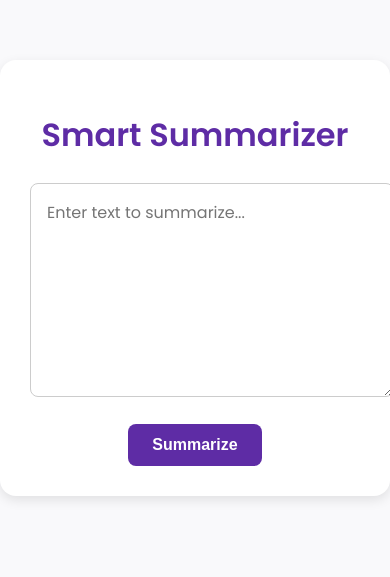
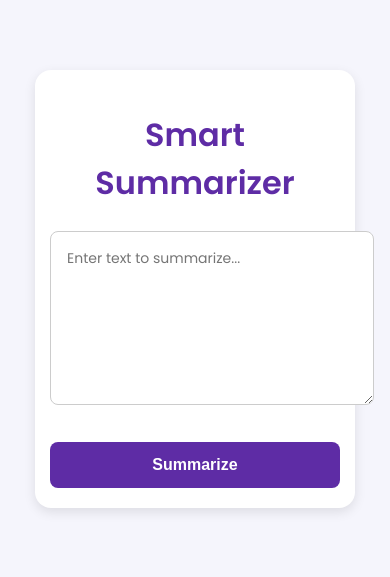
Before and after one commit to RWalters907/snorby, a FastAPI app: page /summarizer in a window 390 px wide. Shown: the top 577 px of the page. Run offline with FastAPI, Linux system fonts and the light colour scheme.

Commit message:
Smart Summarizer: UI improvements, backend fixes, deployment ready

```diff
--- a/app/main.py
+++ b/app/main.py
@@ -30,7 +30,7 @@
 # === Middleware ===
 app.add_middleware(
     CORSMiddleware,
-    allow_origins=["*"],  # adjust for production
+    allow_origins=["*"],  # Adjust to your domains for production security
     allow_credentials=True,
     allow_methods=["*"],
     allow_headers=["*"],
@@ -61,7 +61,13 @@
 @app.post("/summarize")
 async def summarize(input: TextInput):
     try:
-        logging.info("Received text for summarization (truncated): %s", input.text[:100])
+        trimmed_text = input.text.strip()
+        if not trimmed_text:
+            logging.warning("Empty text received for summarization.")
+            return JSONResponse(status_code=400, content={"error": "Input text is empty."})
+
+        logging.info("Received text for summarization (truncated): %s", trimmed_text[:100])
+
         response = openai_client.chat.completions.create(
             model="gpt-3.5-turbo",
             messages=[
@@ -69,7 +75,7 @@
                     "role": "system",
                     "content": "You are a professional summarizer. Return clean, clear summaries without prefacing or disclaimers.",
                 },
-                {"role": "user", "content": input.text},
+                {"role": "user", "content": trimmed_text},
             ],
             temperature=0.5,
             max_tokens=300,
@@ -82,29 +88,29 @@
         timestamp = datetime.now().strftime("%Y%m%d_%H%M%S")
         filename = f"summary_{timestamp}_{uuid.uuid4().hex[:6]}.txt"
         filepath = os.path.join(SUMMARY_DIR, filename)
-        with open(filepath, "w") as f:
+        with open(filepath, "w", encoding="utf-8") as f:
             f.write(summary)
         logging.info(f"Summary saved to {filepath}")
 
         return {"summary": summary, "filename": filename}
 
     except Exception as e:
-        logging.error(f"Error during summarization: {e}")
-        return JSONResponse(status_code=500, content={"error": str(e)})
+        logging.error(f"Error during summarization: {e}", exc_info=True)
+        return JSONResponse(status_code=500, content={"error": "Internal server error."})
 
 @app.get("/download/{filename}")
 async def download_summary(filename: str):
     filepath = os.path.join(SUMMARY_DIR, filename)
-    if not os.path.exists(filepath):
+    if not os.path.isfile(filepath):
         logging.warning(f"Summary file not found: {filename}")
-        return JSONResponse(status_code=404, content={"error": "Summary file not found"})
+        return JSONResponse(status_code=404, content={"error": "Summary file not found."})
     return FileResponse(
         filepath,
         media_type="text/plain",
         filename=filename
     )
 
-# === Placeholder Routes ===
+# === Placeholder Routes for other tools ===
 
 @app.get("/bills", response_class=HTMLResponse)
 def bills_placeholder(request: Request):
--- a/app/static/script.js
+++ b/app/static/script.js
@@ -11,27 +11,27 @@
     const text = textInput.value.trim();
     if (!text) return;
 
-        // Bounce animation
+    // Bounce animation restart
     button.classList.remove("bouncing");
-        void button.offsetWidth;
+    void button.offsetWidth; // Trigger reflow to restart animation
     button.classList.add("bouncing");
 
-        // UI reset
+    // Reset UI
     summaryText.textContent = "";
     resultBox.style.display = "none";
     downloadLink.style.display = "none";
+    downloadLink.href = "#";
     button.disabled = true;
 
     try {
       const response = await fetch("/summarize", {
         method: "POST",
-                headers: {
-                    "Content-Type": "application/json",
-                },
+        headers: { "Content-Type": "application/json" },
         body: JSON.stringify({ text }),
       });
 
       const data = await response.json();
+
       if (response.ok && data.summary) {
         summaryText.textContent = data.summary;
         resultBox.style.display = "block";
@@ -40,17 +40,21 @@
           downloadLink.href = `/download/${data.filename}`;
           downloadLink.setAttribute("download", data.filename);
           downloadLink.style.display = "inline-block";
+        } else {
+          downloadLink.style.display = "none";
         }
       } else {
-                summaryText.textContent = "❌ Error: " + (data.error || data.detail || "No summary returned.");
+        summaryText.textContent =
+          "❌ Error: " + (data.error || data.detail || "No summary returned.");
         resultBox.style.display = "block";
       }
     } catch (error) {
       summaryText.textContent = "❌ Error connecting to server.";
       resultBox.style.display = "block";
       console.error("Fetch error:", error);
+    } finally {
+      button.disabled = false;
+      textInput.focus();
     }
-
-        button.disabled = false;
   });
 });
--- a/app/static/style.css
+++ b/app/static/style.css
@@ -47,6 +47,10 @@
     font-weight: 600;
     font-size: 14px;
     transition: background-color 0.2s ease, transform 0.2s ease;
+    cursor: pointer;
+    display: inline-block;
+    text-align: center;
+    border: none;
 }
 
 .tool-button:hover {
@@ -62,3 +66,68 @@
     height: auto;
     border-radius: 12px;
 }
+
+/* === Summarizer specific styles === */
+.container.summarizer {
+    max-width: 700px;
+    margin: 60px auto;
+    padding: 30px;
+    background: white;
+    box-shadow: 0 4px 12px rgba(0, 0, 0, 0.1);
+    border-radius: 16px;
+    text-align: left; /* form content aligned left */
+}
+
+.container.summarizer h1 {
+    text-align: center;
+    font-size: 2rem;
+    color: #5e2ca5;
+    margin-bottom: 24px;
+    font-weight: 600;
+}
+
+.container.summarizer textarea {
+    width: 100%;
+    height: 180px;
+    padding: 16px;
+    font-size: 16px;
+    border-radius: 8px;
+    border: 1px solid #ccc;
+    font-family: 'Poppins', sans-serif;
+    resize: vertical;
+    margin-bottom: 20px;
+}
+
+.container.summarizer .output-box {
+    margin-top: 20px;
+    background-color: #f2f2ff;
+    padding: 20px;
+    border-radius: 12px;
+    border: 1px solid #ccc;
+}
+
+.download-button {
+    text-decoration: none;
+    display: inline-block;
+    text-align: center;
+}
+
+/* Responsive for summarizer */
+@media (max-width: 480px) {
+    .container.summarizer {
+        margin: 20px 15px;
+        padding: 20px 15px;
+    }
+
+    .container.summarizer textarea {
+        font-size: 14px;
+        height: 140px;
+    }
+
+    .container.summarizer .tool-button {
+        width: 100%;
+        margin: 10px 0 0 0;
+        padding: 14px;
+        font-size: 16px;
+    }
+}
--- a/app/templates/summarizer.html
+++ b/app/templates/summarizer.html
@@ -1,83 +1,29 @@
 <!DOCTYPE html>
 <html lang="en">
 <head>
-  <meta charset="UTF-8">
+  <meta charset="UTF-8" />
   <title>Smart Summarizer</title>
-  <link rel="icon" href="/static/favicon.ico" type="image/x-icon">
-  <link rel="stylesheet" href="/static/style.css">
-  <link rel="preconnect" href="https://fonts.googleapis.com">
-  <link rel="preconnect" href="https://fonts.gstatic.com" crossorigin>
-  <link href="https://fonts.googleapis.com/css2?family=Poppins:wght@400;600&display=swap" rel="stylesheet">
+  <link rel="icon" href="/static/favicon.ico" type="image/x-icon" />
+  <link rel="stylesheet" href="/static/style.css" />
+  <link rel="preconnect" href="https://fonts.googleapis.com" />
+  <link rel="preconnect" href="https://fonts.gstatic.com" crossorigin />
+  <link href="https://fonts.googleapis.com/css2?family=Poppins:wght@400;600&display=swap" rel="stylesheet" />
   <style>
-    body {
-      font-family: 'Poppins', sans-serif;
-      background-color: #f9f9fb;
-      margin: 0;
-      padding: 0;
-    }
-
-    .container {
-      max-width: 700px;
-      margin: 60px auto;
-      padding: 30px;
-      background: white;
-      box-shadow: 0 4px 12px rgba(0, 0, 0, 0.1);
-      border-radius: 16px;
-    }
-
-    h1 {
-      text-align: center;
-      font-size: 32px;
-      margin-bottom: 24px;
-      color: #5e2ca5;
-    }
-
-    textarea {
-      width: 100%;
-      height: 180px;
-      padding: 16px;
-      font-size: 16px;
-      border-radius: 8px;
-      border: 1px solid #ccc;
-      font-family: 'Poppins', sans-serif;
-      resize: vertical;
-      margin-bottom: 20px;
-    }
-
-    .output-box {
-      margin-top: 20px;
-      background-color: #f2f2ff;
-      padding: 20px;
-      border-radius: 12px;
-      border: 1px solid #ccc;
-    }
-
-    button, .download-button {
-      background-color: #5e2ca5;
-      color: white;
-      border: none;
-      padding: 12px 24px;
-      border-radius: 8px;
-      font-size: 16px;
-      cursor: pointer;
-      transition: background-color 0.3s ease, transform 0.2s ease;
-      font-weight: 600;
-      display: block;
-      margin: 0 auto;
-    }
-
-    button:hover, .download-button:hover {
-      background-color: #4c2391;
-    }
-
+    /* Keep minimal style here, main styling done in style.css */
     .bouncing {
       animation: bounce 0.4s ease;
     }
 
     @keyframes bounce {
-      0% { transform: scale(1); }
-      50% { transform: scale(1.1); }
-      100% { transform: scale(1); }
+      0% {
+        transform: scale(1);
+      }
+      50% {
+        transform: scale(1.1);
+      }
+      100% {
+        transform: scale(1);
+      }
     }
 
     #summary-text {
@@ -89,18 +35,30 @@
   </style>
 </head>
 <body>
-  <div class="container">
+  <div class="container summarizer">
     <h1>Smart Summarizer</h1>
 
     <form id="summary-form">
-      <textarea id="text-input" name="text" placeholder="Enter text to summarize..." required></textarea>
-      <button id="summarize-button" type="submit">Summarize</button>
+      <textarea
+        id="text-input"
+        name="text"
+        placeholder="Enter text to summarize..."
+        required
+      ></textarea>
+      <button id="summarize-button" type="submit" class="tool-button">Summarize</button>
     </form>
 
     <div id="result" class="output-box" style="display: none;">
       <p id="summary-text"></p>
       <div style="text-align: center; margin-top: 16px;">
-        <a id="download-link" href="#" class="download-button" style="display: none;" download="summary.txt">Save</a>
+        <a
+          id="download-link"
+          href="#"
+          class="tool-button download-button"
+          style="display: none;"
+          download="summary.txt"
+          >Save</a
+        >
       </div>
     </div>
   </div>
```
Lines whose indentation alone changed are shown as unchanged.
